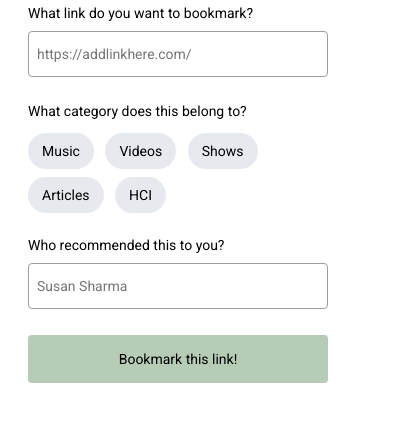
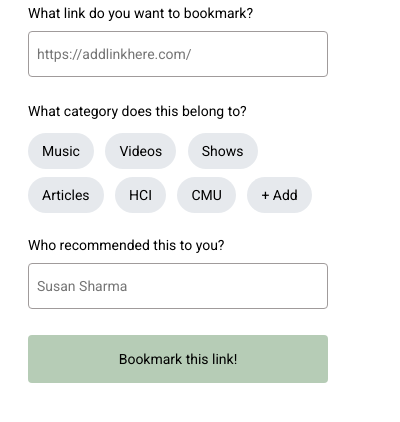
Before and after one commit to anushree-a/better-bookmarking, a browser extension: page extension/popup.html in a window 400 px wide. Shown: the part 82-504 px from the top of the page. Drawn offline with Linux system fonts and the light colour scheme.

Commit message:
Add extra category in popup

```diff
--- a/extension/popup.html
+++ b/extension/popup.html
@@ -29,6 +29,8 @@
                 <div class="category-pill">Shows</div>
                 <div class="category-pill">Articles</div>
                 <div class="category-pill">HCI</div>
+                <div class="category-pill">CMU</div>
+                <div class="category-pill">+ Add</div>
             </div>
         </div>
         <div class="text-input-field">
```
